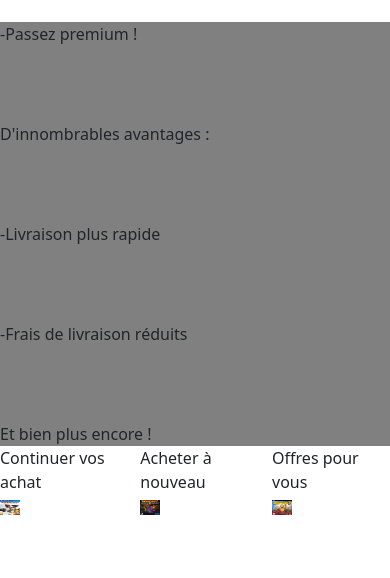
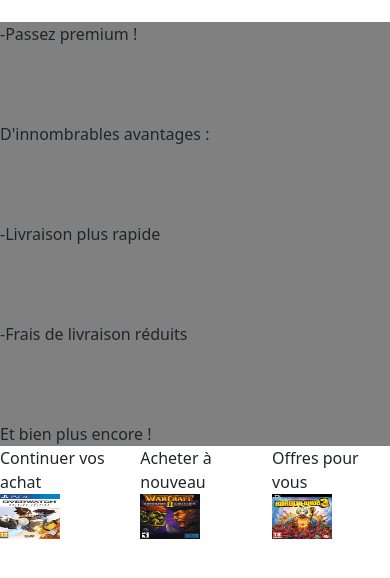
Before and after one commit to Mattdinina/WireframeCSS2, a website: page index.html in a window 390 px wide. Shown: the part 62-640 px from the top of the page. Drawn offline with nearby package versions, Linux system fonts and the light colour scheme.

Commit message:
affichage des images du shop de jeux vidéos : tentative de redimensionnage pour mobile n°3

```diff
--- a/index.html
+++ b/index.html
@@ -29,15 +29,15 @@
 <div class="container-3 d-flex flex-row justify-content-between">
     <div>
         Continuer vos achat <br>
-        <img src="images/Overwatch_PS4_Jaquette_002.jpeg" alt="Overwatch" width="20vw" height="15vh">
+        <img src="images/Overwatch_PS4_Jaquette_002.jpeg" alt="Overwatch" width="60vw" height="45vh">
     </div>
     <div>
         Acheter à nouveau <br>
-        <img src="images/WarcraftIIBattle.netEdition_Multi_Jaquette_001.jpg" alt="warcraft 3" width="20vw" height="15vh">
+        <img src="images/WarcraftIIBattle.netEdition_Multi_Jaquette_001.jpg" alt="warcraft 3" width="60vw" height="45vh">
     </div>
     <div>
         Offres pour vous <br>
-        <img src="images/borderlands-3-jaquette-5d85db527ff1d.jpeg" width="20vw" height="15vh" alt="borderlands 3">
+        <img src="images/borderlands-3-jaquette-5d85db527ff1d.jpeg" width="60vw" height="45vh" alt="borderlands 3">
     </div>
 </div>
 <script src="https://cdn.jsdelivr.net/npm/bootstrap@5.3.3/dist/js/bootstrap.bundle.min.js" integrity="sha384-YvpcrYf0tY3lHB60NNkmXc5s9fDVZLESaAA55NDzOxhy9GkcIdslK1eN7N6jIeHz" crossorigin="anonymous"></script>
```
